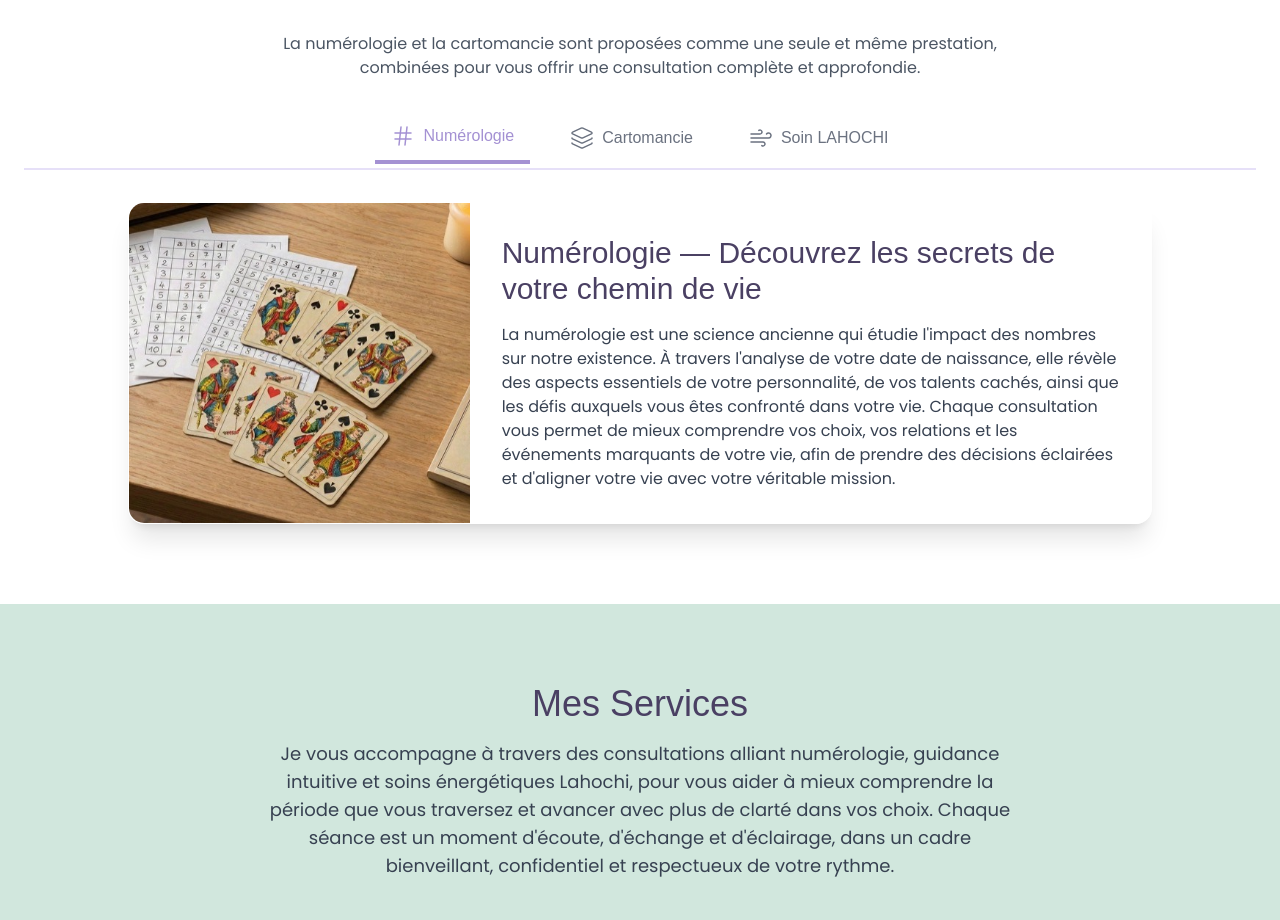
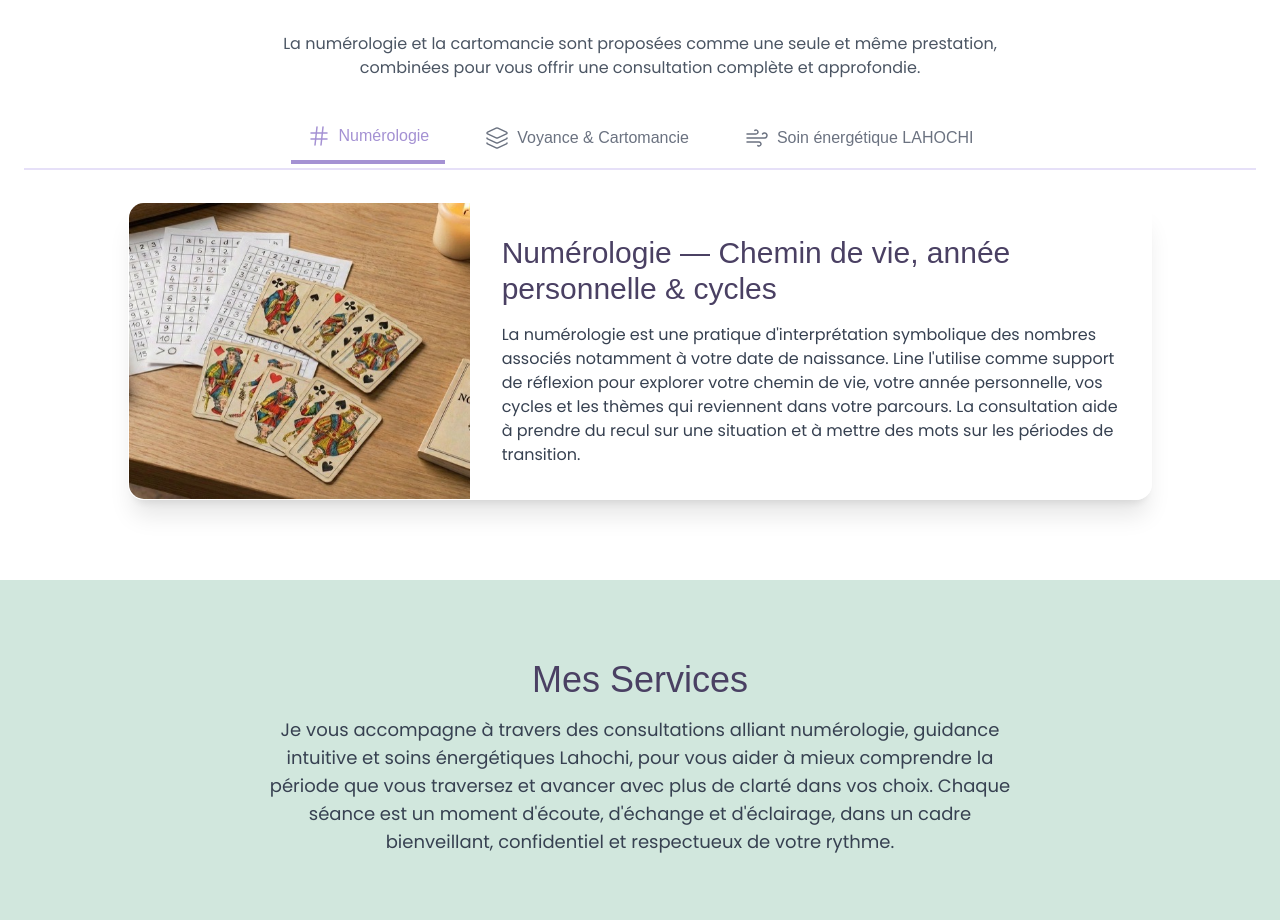
Before and after one commit to Creativityliberty/Tourma-line, a React (Vite) app: page / in a window 1280 px wide. Shown: the part 1840-2760 px from the top of the page. Built offline with nearby package versions, Linux system fonts and the light colour scheme; a web font is replaced by a local one.

Commit message:
seo: align service vocabulary with voyance and energetic practitioner intents

```diff
--- a/src/data/services.ts
+++ b/src/data/services.ts
@@ -23,63 +23,63 @@ export const services: Record<string, Service> = {
     id: "numerology",
     title: "Numérologie",
     icon: NumerologyIcon,
-    contentTitle: "Numérologie — Découvrez les secrets de votre chemin de vie",
+    contentTitle: "Numérologie — Chemin de vie, année personnelle & cycles",
     content:
-      "La numérologie est une science ancienne qui étudie l'impact des nombres sur notre existence. À travers l'analyse de votre date de naissance, elle révèle des aspects essentiels de votre personnalité, de vos talents cachés, ainsi que les défis auxquels vous êtes confronté dans votre vie. Chaque consultation vous permet de mieux comprendre vos choix, vos relations et les événements marquants de votre vie, afin de prendre des décisions éclairées et d'aligner votre vie avec votre véritable mission.",
+      "La numérologie est une pratique d'interprétation symbolique des nombres associés notamment à votre date de naissance. Line l'utilise comme support de réflexion pour explorer votre chemin de vie, votre année personnelle, vos cycles et les thèmes qui reviennent dans votre parcours. La consultation aide à prendre du recul sur une situation et à mettre des mots sur les périodes de transition.",
     calendlyButtonText: "Réserver une consultation de numérologie",
     calendlyUrl: "https://cal.com/tourma-line",
     imageUrl: "/images/services/numerology.jpg",
-    imageAlt: "Line, numérologue en Normandie — consultation numérologie Seine-Maritime",
+    imageAlt: "Line Simon, numérologue en Seine-Maritime — consultation de numérologie",
   },
   cartomancy: {
     id: "cartomancy",
-    title: "Cartomancie",
+    title: "Voyance & Cartomancie",
     icon: CartomancyIcon,
-    contentTitle: "Cartomancie — Des réponses claires grâce aux cartes",
+    contentTitle: "Voyance & cartomancie — Une guidance par les cartes",
     content:
-      "La cartomancie est l'art de lire et d'interpréter les cartes pour obtenir des réponses aux questions que vous vous posez. Que ce soit pour éclairer vos choix professionnels, amoureux ou personnels, la cartomancie offre des conseils pratiques et des prévisions sur votre avenir. J'utilise des jeux de cartes traditionnels ou des oracles pour explorer les énergies présentes et vous guider vers des solutions adaptées à votre situation.",
-    calendlyButtonText: "Réserver une séance de cartomancie",
+      "La cartomancie utilise les cartes comme support de lecture et de dialogue. Amour, travail, famille ou décision personnelle : Line adapte le tirage à votre question pour vous proposer des pistes de réflexion claires et structurées. La séance n'est pas présentée comme une certitude absolue sur l'avenir, mais comme un accompagnement pour mieux lire votre situation.",
+    calendlyButtonText: "Réserver une séance de voyance et cartomancie",
     calendlyUrl: "https://cal.com/tourma-line",
     imageUrl: "/images/services/cartomancy.jpg",
-    imageAlt: "Cartomancienne Normandie — cartes tarot et oracles, Séance avec Line",
+    imageAlt: "Line Simon, voyante et cartomancienne en Seine-Maritime — tirage de cartes",
   },
   lahochi: {
     id: "lahochi",
-    title: "Soin LAHOCHI",
+    title: "Soin énergétique LAHOCHI",
     icon: LahochiIcon,
-    contentTitle: "Soin Énergétique LAHOCHI — Une puissante vague de guérison",
+    contentTitle: "Soin énergétique LAHOCHI — Détente, recentrage & bien-être",
     content:
-      "Le LAHOCHI est une méthode de soins énergétiques souvent comparée au Reiki, bien qu'elle soit considérée comme plus puissante et plus rapide. Son nom, 'LahoChi', fait référence à l'énergie divine universelle canalisée à travers les mains du praticien pour être transmise à la personne recevant le soin. Le Lahochi utilise des fréquences vibratoires élevées pour rééquilibrer les énergies du corps et favoriser la guérison physique, émotionnelle et spirituelle.",
+      "Le LAHOCHI est une pratique énergétique de bien-être reposant sur un protocole d'imposition des mains, en contact ou à proximité du corps. Chez Tourma-Line, la séance est proposée comme un temps de détente, de recentrage et d'écoute de soi. Les ressentis sont personnels et variables ; cette pratique ne remplace pas un diagnostic, un traitement ni un suivi par un professionnel de santé.",
     features: [
       {
-        title: "Transmission d'énergie par les mains",
+        title: "Protocole énergétique par les mains",
         description:
-          "Je canalise l'énergie à travers mes mains en les plaçant sur ou près du corps du receveur.",
+          "Line suit le protocole Lahochi en plaçant les mains sur ou à proximité du corps, dans un cadre calme et respectueux.",
       },
       {
-        title: "Soin holistique",
+        title: "Temps de détente et de recentrage",
         description:
-          "Le LAHOCHI agit sur les différents niveaux de l'être humain : physique, émotionnel, mental et spirituel.",
+          "La séance est pensée comme un moment pour ralentir, se poser et porter attention à ses ressentis.",
       },
       {
-        title: "Équilibrage des chakras",
+        title: "Expérience personnelle",
         description:
-          "Le Lahochi aide à équilibrer les chakras du corps, favorisant ainsi un flux énergétique harmonieux.",
+          "Les sensations et ressentis diffèrent d'une personne à l'autre ; aucun résultat thérapeutique n'est garanti.",
       },
       {
-        title: "Vibration élevée",
+        title: "Pratique complémentaire de bien-être",
         description:
-          "Le LAHOCHI est réputé pour être un soin à hautes fréquences vibratoires ce qui permet des résultats rapides et profonds.",
+          "Le Lahochi ne remplace pas les soins médicaux, psychologiques ou paramédicaux lorsqu'ils sont nécessaires.",
       },
       {
-        title: "Soin à distance",
+        title: "Séance à distance possible",
         description:
-          "Cette méthode peut aussi être pratiquée à distance, ce qui la rend accessible à toute personne, peu importe sa localisation.",
+          "Tourma-Line propose aussi des séances Lahochi à distance pour les personnes qui ne peuvent pas se déplacer au cabinet de Gerponville.",
       },
     ],
-    calendlyButtonText: "Réserver un soin LAHOCHI",
+    calendlyButtonText: "Réserver un soin énergétique LAHOCHI",
     calendlyUrl: "https://cal.com/tourma-line",
     imageUrl: "/images/services/lahochi.jpg",
-    imageAlt: "Illustration de soin énergétique LAHOCHI",
+    imageAlt: "Soin énergétique Lahochi avec Line Simon, énergéticienne en Seine-Maritime",
   },
 };
```
